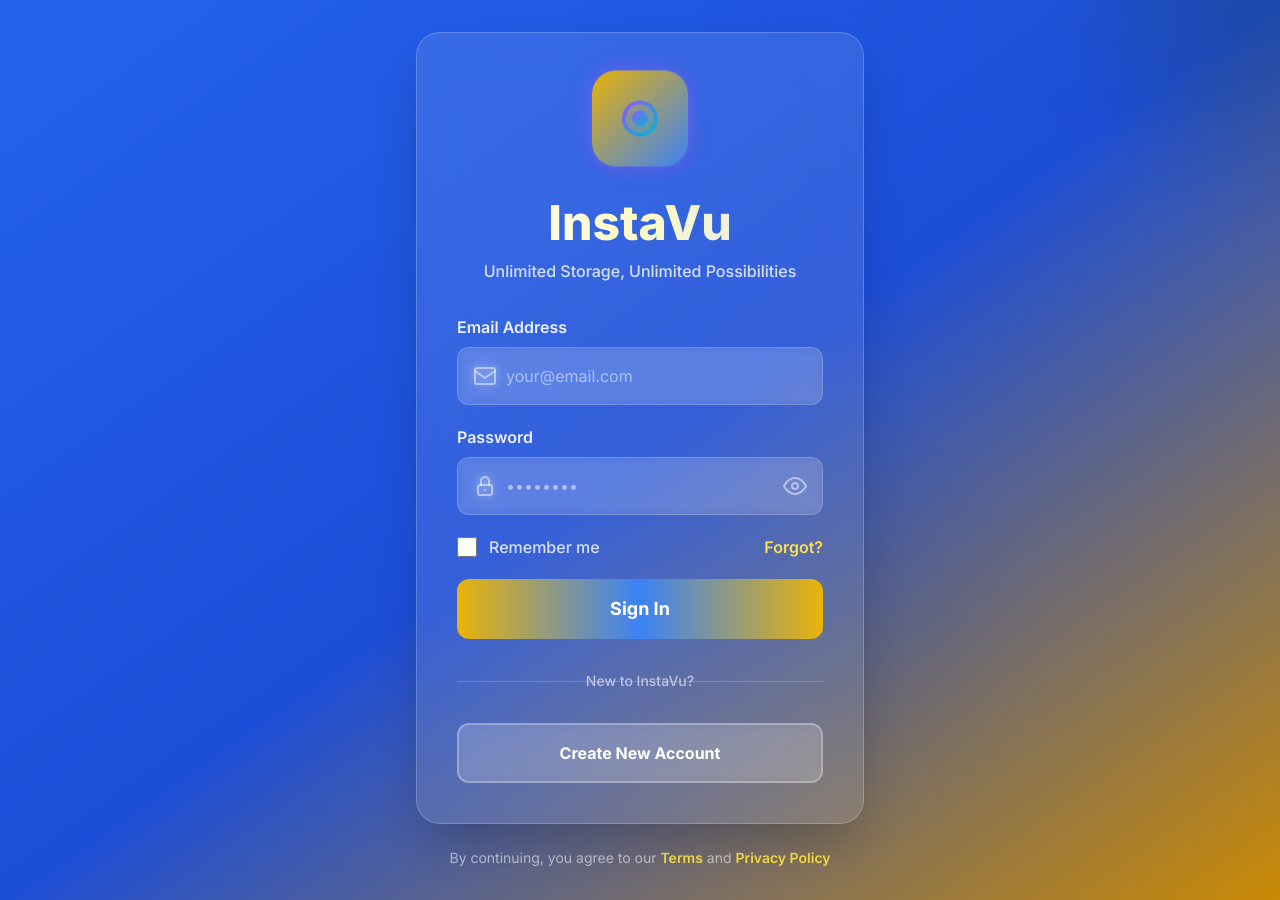
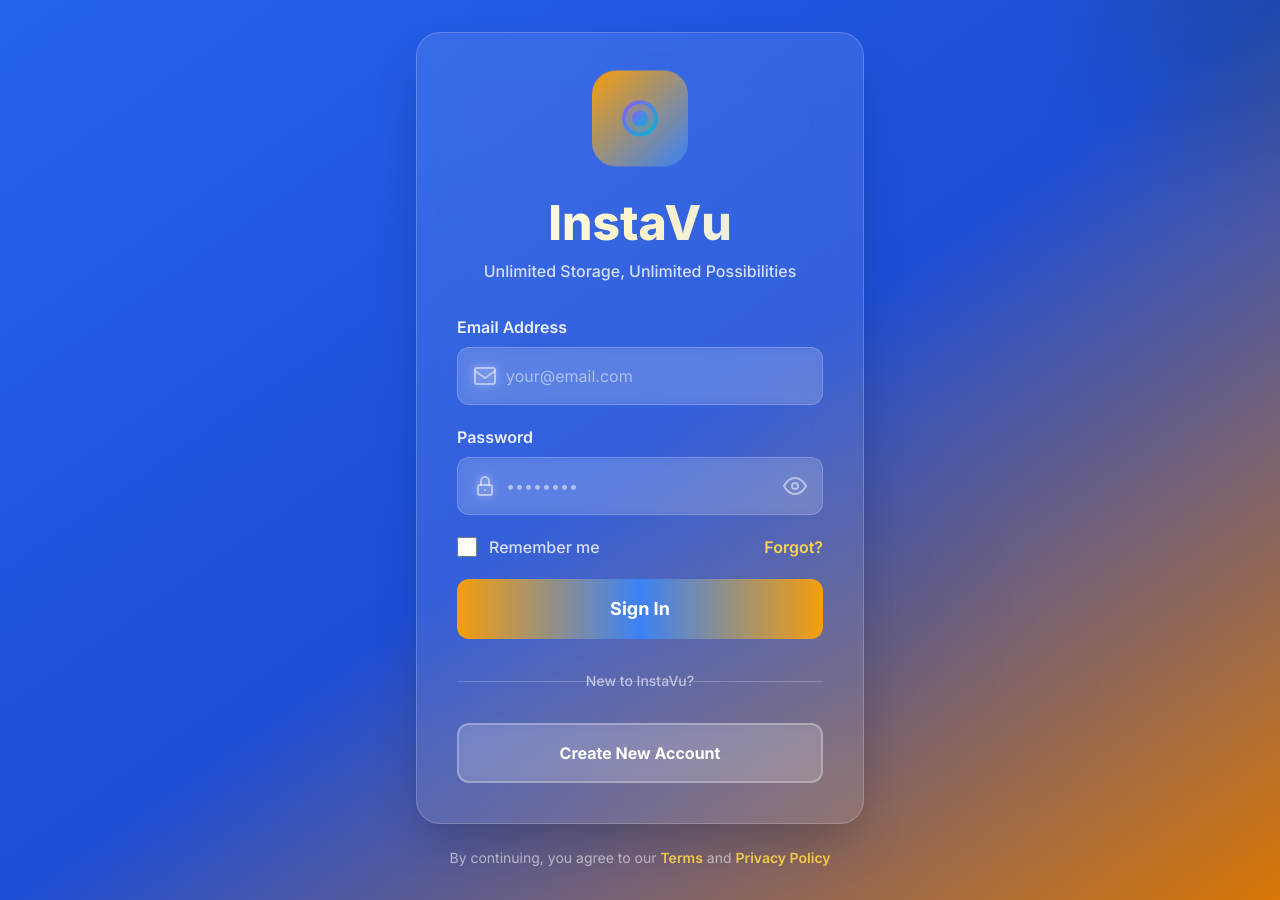
Before and after one commit to soumik183/InstaVu, a React (Vite) app: page /login in a window 1280 px wide. Built offline with nearby package versions, Linux system fonts and the light colour scheme; no server answers.

Commit message:
Add files via upload

```diff
--- a/tailwind.config.js
+++ b/tailwind.config.js
@@ -7,132 +7,88 @@ export default {
   theme: {
     extend: {
       colors: {
-        // Standard White (keeping original for compatibility)
-        white: '#ffffff',
-        // Premium Black Variants
-        black: {
-          50: '#f8f9fa',
-          100: '#e9ecef',
-          200: '#dee2e6',
-          300: '#ced4da',
-          400: '#adb5bd',
-          500: '#6c757d',
-          600: '#495057',
-          700: '#343a40',
-          800: '#212529',
-          900: '#000000',
-          950: '#000000',
+        // Premium Color Scheme: Black, White, Blue, Gold
+        primary: {
+          50: '#f0f9ff',
+          100: '#e0f2fe',
+          200: '#bae6fd',
+          300: '#7dd3fc',
+          400: '#38bdf8',
+          500: '#0ea5e9', // Main Blue
+          600: '#0284c7',
+          700: '#0369a1',
+          800: '#075985',
+          900: '#0c4a6e',
         },
-        // Premium Gold Variants
         gold: {
-          50: '#fefce8',
-          100: '#fef9c3',
-          200: '#fef08a',
-          300: '#fde047',
-          400: '#facc15',
-          500: '#eab308',
-          600: '#ca8a04',
-          700: '#a16207',
-          800: '#854d0e',
-          900: '#713f12',
-          950: '#422006',
+          50: '#fffbeb',
+          100: '#fef3c7',
+          200: '#fde68a',
+          300: '#fcd34d',
+          400: '#fbbf24',
+          500: '#f59e0b', // Main Gold
+          600: '#d97706',
+          700: '#b45309',
+          800: '#92400e',
+          900: '#78350f',
         },
-        // Premium Blue Variants
-        blue: {
-          50: '#eff6ff',
-          100: '#dbeafe',
-          200: '#bfdbfe',
-          300: '#93c5fd',
-          400: '#60a5fa',
-          500: '#3b82f6',
-          600: '#2563eb',
-          700: '#1d4ed8',
-          800: '#1e40af',
-          900: '#1e3a8a',
-          950: '#172554',
+        // Black and White (grays for sophisticated look)
+        gray: {
+          50: '#f9fafb',
+          100: '#f3f4f6',
+          200: '#e5e7eb',
+          300: '#d1d5db',
+          400: '#9ca3af',
+          500: '#6b7280',
+          600: '#4b5563',
+          700: '#374151',
+          800: '#1f2937',
+          900: '#111827',
         },
-        // Success Green
+        // Premium status colors using main palette
         success: {
-          50: '#f0fdf4',
-          100: '#dcfce7',
-          200: '#bbf7d0',
-          300: '#86efac',
-          400: '#4ade80',
-          500: '#22c55e',
-          600: '#16a34a',
-          700: '#15803d',
-          800: '#166534',
-          900: '#14532d',
+          50: '#f0f9ff',
+          100: '#e0f2fe',
+          200: '#bae6fd',
+          300: '#7dd3fc',
+          400: '#38bdf8',
+          500: '#0ea5e9', // Blue for success
+          600: '#0284c7',
+          700: '#0369a1',
+          800: '#075985',
+          900: '#0c4a6e',
         },
-        // Warning Orange
-        warning: {
-          50: '#fff7ed',
-          100: '#ffedd5',
-          200: '#fed7aa',
-          300: '#fdba74',
-          400: '#fb923c',
-          500: '#f97316',
-          600: '#ea580c',
-          700: '#c2410c',
-          800: '#9a3412',
-          900: '#7c2d12',
-        },
-        // Error Red
         error: {
           50: '#fef2f2',
           100: '#fee2e2',
           200: '#fecaca',
           300: '#fca5a5',
           400: '#f87171',
-          500: '#ef4444',
-          600: '#dc2626',
-          700: '#b91c1c',
-          800: '#991b1b',
-          900: '#7f1d1d',
+          500: '#111827', // Black for error
+          600: '#1f2937',
+          700: '#374151',
+          800: '#4b5563',
+          900: '#6b7280',
         },
-        // Dark Slate
-        dark: {
-          50: '#f8fafc',
-          100: '#f1f5f9',
-          200: '#e2e8f0',
-          300: '#cbd5e1',
-          400: '#94a3b8',
-          500: '#64748b',
-          600: '#475569',
-          700: '#334155',
-          800: '#1e293b',
-          900: '#0f172a',
-          950: '#020617',
+        warning: {
+          50: '#fffbeb',
+          100: '#fef3c7',
+          200: '#fde68a',
+          300: '#fcd34d',
+          400: '#fbbf24',
+          500: '#f59e0b', // Gold for warning
+          600: '#d97706',
+          700: '#b45309',
+          800: '#92400e',
+          900: '#78350f',
         },
       },
-      backgroundImage: {
-        'gradient-radial': 'radial-gradient(var(--tw-gradient-stops))',
-        'gradient-conic': 'conic-gradient(from 180deg at 50% 50%, var(--tw-gradient-stops))',
-        'gradient-premium': 'linear-gradient(135deg, #667eea 0%, #764ba2 100%)',
-        'gradient-sunset': 'linear-gradient(135deg, #f093fb 0%, #f5576c 100%)',
-        'gradient-ocean': 'linear-gradient(135deg, #4facfe 0%, #00f2fe 100%)',
-        'gradient-fire': 'linear-gradient(135deg, #fa709a 0%, #fee140 100%)',
-        'gradient-purple-blue': 'linear-gradient(135deg, #a855f7 0%, #06b6d4 100%)',
-        'gradient-dark': 'linear-gradient(135deg, #0f172a 0%, #1e293b 100%)',
-        'gradient-glass': 'linear-gradient(135deg, rgba(255,255,255,0.1) 0%, rgba(255,255,255,0.05) 100%)',
-      },
-      boxShadow: {
-        'glow-sm': '0 0 10px rgba(168, 85, 247, 0.4)',
-        'glow': '0 0 20px rgba(168, 85, 247, 0.5)',
-        'glow-lg': '0 0 30px rgba(168, 85, 247, 0.6)',
-        'cyan-glow': '0 0 20px rgba(6, 182, 212, 0.5)',
-        'gold-glow': '0 0 20px rgba(245, 158, 11, 0.5)',
-        'card': '0 4px 6px -1px rgba(0, 0, 0, 0.1), 0 2px 4px -1px rgba(0, 0, 0, 0.06)',
-        'card-hover': '0 20px 25px -5px rgba(0, 0, 0, 0.1), 0 10px 10px -5px rgba(0, 0, 0, 0.04)',
-        'inner-glow': 'inset 0 2px 4px 0 rgba(168, 85, 247, 0.2)',
-      },
+      // Enhanced animations for premium feel
       animation: {
-        'fade-in': 'fadeIn 0.3s ease-in-out',
-        'fade-out': 'fadeOut 0.3s ease-in-out',
-        'slide-up': 'slideUp 0.4s ease-out',
-        'slide-down': 'slideDown 0.4s ease-out',
-        'slide-left': 'slideLeft 0.3s ease-out',
-        'slide-right': 'slideRight 0.3s ease-out',
+        'fade-in': 'fadeIn 0.4s ease-in-out',
+        'fade-out': 'fadeOut 0.4s ease-in-out',
+        'slide-up': 'slideUp 0.5s ease-out',
+        'slide-down': 'slideDown 0.5s ease-out',
         'scale-in': 'scaleIn 0.3s ease-out',
         'scale-out': 'scaleOut 0.3s ease-out',
         'bounce-slow': 'bounce 2s infinite',
@@ -140,7 +96,9 @@ export default {
         'spin-slow': 'spin 3s linear infinite',
         'shimmer': 'shimmer 2s linear infinite',
         'float': 'float 3s ease-in-out infinite',
-        'glow-pulse': 'glowPulse 2s ease-in-out infinite',
+        'glow': 'glow 2s ease-in-out infinite alternate',
+        'pulse-gold': 'pulseGold 2s ease-in-out infinite',
+        'pulse-blue': 'pulseBlue 2s ease-in-out infinite',
       },
       keyframes: {
         fadeIn: {
@@ -159,21 +117,13 @@ export default {
           '0%': { transform: 'translateY(-20px)', opacity: '0' },
           '100%': { transform: 'translateY(0)', opacity: '1' },
         },
-        slideLeft: {
-          '0%': { transform: 'translateX(20px)', opacity: '0' },
-          '100%': { transform: 'translateX(0)', opacity: '1' },
-        },
-        slideRight: {
-          '0%': { transform: 'translateX(-20px)', opacity: '0' },
-          '100%': { transform: 'translateX(0)', opacity: '1' },
-        },
         scaleIn: {
-          '0%': { transform: 'scale(0.9)', opacity: '0' },
+          '0%': { transform: 'scale(0.95)', opacity: '0' },
           '100%': { transform: 'scale(1)', opacity: '1' },
         },
         scaleOut: {
           '0%': { transform: 'scale(1)', opacity: '1' },
-          '100%': { transform: 'scale(0.9)', opacity: '0' },
+          '100%': { transform: 'scale(0.95)', opacity: '0' },
         },
         shimmer: {
           '0%': { backgroundPosition: '-1000px 0' },
@@ -183,19 +133,50 @@ export default {
           '0%, 100%': { transform: 'translateY(0px)' },
           '50%': { transform: 'translateY(-10px)' },
         },
-        glowPulse: {
+        glow: {
+          '0%': {
+            boxShadow: '0 0 5px rgba(14, 165, 233, 0.5), 0 0 10px rgba(14, 165, 233, 0.3)'
+          },
+          '100%': {
+            boxShadow: '0 0 20px rgba(14, 165, 233, 0.8), 0 0 30px rgba(14, 165, 233, 0.5)'
+          },
+        },
+        pulseGold: {
           '0%, 100%': {
-            boxShadow: '0 0 20px rgba(168, 85, 247, 0.5)',
-            transform: 'scale(1)',
+            boxShadow: '0 0 0 0 rgba(245, 158, 11, 0.7)'
           },
           '50%': {
-            boxShadow: '0 0 30px rgba(168, 85, 247, 0.8)',
-            transform: 'scale(1.02)',
+            boxShadow: '0 0 0 10px rgba(245, 158, 11, 0)'
+          },
+        },
+        pulseBlue: {
+          '0%, 100%': {
+            boxShadow: '0 0 0 0 rgba(14, 165, 233, 0.7)'
+          },
+          '50%': {
+            boxShadow: '0 0 0 10px rgba(14, 165, 233, 0)'
           },
         },
       },
       backdropBlur: {
         xs: '2px',
+        '3xl': '64px',
+      },
+      // Premium gradients
+      backgroundImage: {
+        'gradient-radial': 'radial-gradient(var(--tw-gradient-stops))',
+        'gradient-conic': 'conic-gradient(from 180deg at 50% 50%, var(--tw-gradient-stops))',
+        'gold-gradient': 'linear-gradient(135deg, #f59e0b 0%, #d97706 100%)',
+        'blue-gradient': 'linear-gradient(135deg, #0ea5e9 0%, #0284c7 100%)',
+        'premium-gradient': 'linear-gradient(135deg, #111827 0%, #0f172a 50%, #1e293b 100%)',
+      },
+      // Enhanced shadows for premium feel
+      boxShadow: {
+        'premium': '0 25px 50px -12px rgba(0, 0, 0, 0.25)',
+        'premium-lg': '0 35px 60px -12px rgba(0, 0, 0, 0.3)',
+        'gold-glow': '0 0 20px rgba(245, 158, 11, 0.3)',
+        'blue-glow': '0 0 20px rgba(14, 165, 233, 0.3)',
+        'inner-premium': 'inset 0 2px 4px 0 rgba(0, 0, 0, 0.1)',
       },
     },
   },
```
Also changed, not shown: package.json (+7 -1 lines), 1 other file (tests, documents, lock files or other folders).
